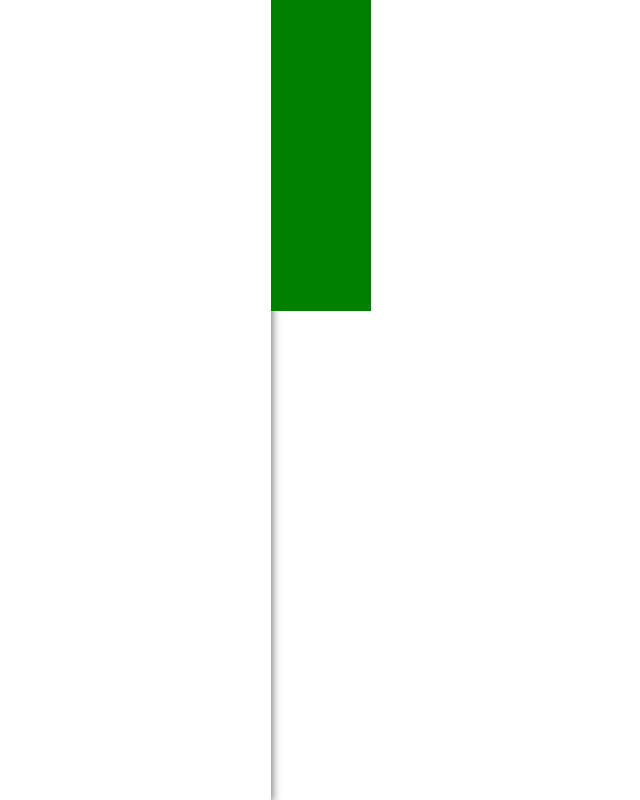
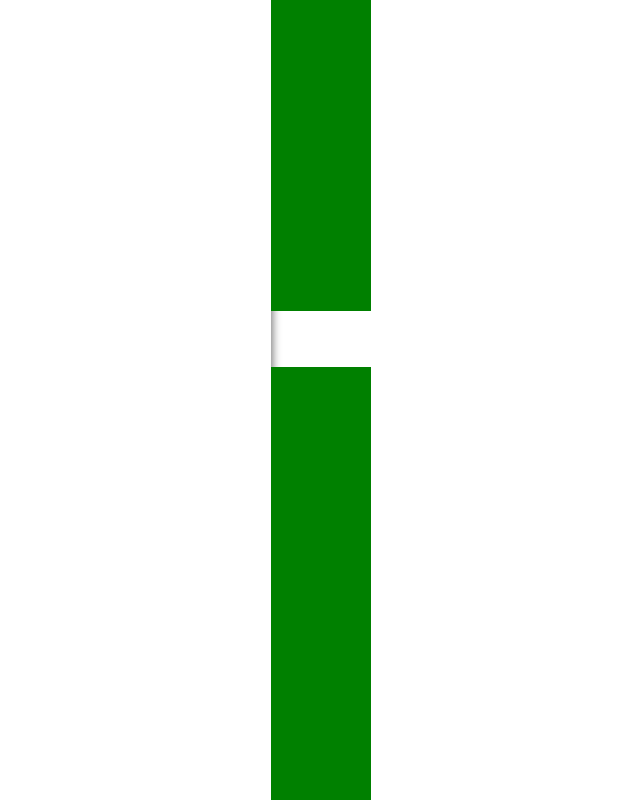
Before and after one commit to karthicbz/flappy_birb, a React (Vite) app: page / in a window 1280 px wide. Shown: the whole page, without its empty margins (229-869 px from the left). Built offline with nearby package versions, Linux system fonts and the light colour scheme.

Commit message:
added bottom tubes

```diff
--- a/src/App.css
+++ b/src/App.css
@@ -3,3 +3,12 @@
   margin: 0;
   box-sizing: border-box;
 }
+
+html,
+body {
+  height: 100%;
+}
+
+body {
+  /* background-color: green; */
+}
--- a/src/App.jsx
+++ b/src/App.jsx
@@ -58,8 +58,20 @@ function App() {
       className="canvas"
       onClick={() => startMovingTube(setGreenTubePosOne, setIntervalIdOne)}
     >
-      <RectBar height={greenTubeOneHeight} right={greenTubePosOne} />
-      <RectBar height={greenTubeTwoHeight} right={greenTubePosTwo} />
+      <RectBar height={greenTubeOneHeight} right={greenTubePosOne} top="0" />
+      <RectBar height={greenTubeTwoHeight} right={greenTubePosTwo} top="0" />
+
+      <RectBar
+        height={700 - greenTubeOneHeight}
+        right={greenTubePosOne}
+        bottom="0"
+      />
+
+      <RectBar
+        height={700 - greenTubeTwoHeight}
+        right={greenTubePosTwo}
+        bottom="0"
+      />
     </PlayArea>
   );
 }
--- a/src/components/RectBar.jsx
+++ b/src/components/RectBar.jsx
@@ -3,10 +3,9 @@ import { styled } from "styled-components";
 
 const GreenTube = styled.div`
   position: absolute;
-  top: 0;
 `;
 
-const RectBar = ({ height, right = "-100px" }) => {
+const RectBar = ({ height, right = "-100px", top, bottom }) => {
   return (
     <GreenTube
       style={{
@@ -14,6 +13,8 @@ const RectBar = ({ height, right = "-100px" }) => {
         height: `${height}px`,
         background: "green",
         right,
+        top,
+        bottom,
       }}
     ></GreenTube>
   );
```
